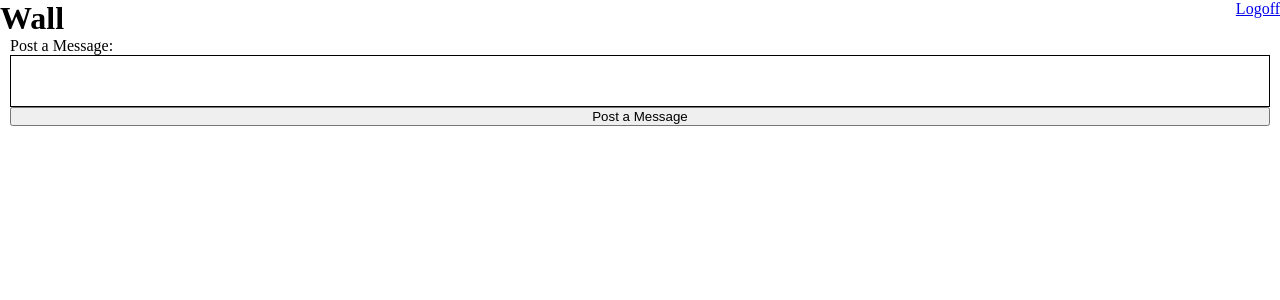
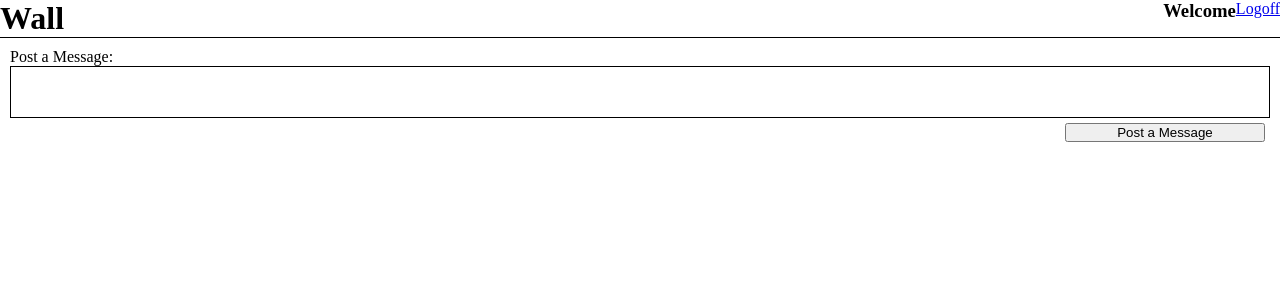
Before and after one commit to mateogolf/sql-flask, a Flask app: template wall/templates/wall.html in a window 1280 px wide. Shown: the top 300 px of the page. Run offline with Flask 2, Linux system fonts and the light colour scheme; the template is opened without the code that fills it, so the values that code supplies are empty.

Commit message:
Updated Wall Assignment

```diff
--- a/wall/server.py
+++ b/wall/server.py
@@ -170,8 +170,8 @@ def comment(message_id):
         return redirect('/wall')
 
 
-@app.route('/logout')
-def message():
-    session['user_id'] = 0
+@app.route('/logoff')
+def logout():
+    session.clear()
     return redirect('/')
 app.run(debug=True)
--- a/wall/static/style.css
+++ b/wall/static/style.css
@@ -7,14 +7,20 @@ header{
     display: flex;
     flex-direction: row;
     justify-content: space-between;
+    border-bottom: 1px solid black;
 }
 .user{
     display:flex;
 }
-form{
+form#message{
     display: flex;
     flex-direction: column;
-    margin: 0px 10px;
+    margin: 10px;
+}
+form.wall{
+    display: flex;
+    flex-direction: column;
+    margin: 10px 0px;
 }
 .content{
     width: auto;
@@ -27,8 +33,13 @@ article{
     padding: 10px;
 }
 article div,article form{
-    margin-left: 30px;
+    margin-left: 25px;
 }
 article p{
     margin: 5px 0px;
 }
+form.wall input:last-of-type, form#message input:last-of-type{
+    width: 200px;
+    align-self: flex-end;
+    margin: 5px;
+}
--- a/wall/templates/wall.html
+++ b/wall/templates/wall.html
@@ -9,11 +9,11 @@
     <header>
         <h1>Wall</h1>
         <div class="user">
-            <h3>{{user.first_name}}</h3>
-            <a href="/logoff/{{user.id}}">Logoff</a>
+            <h3>Welcome {{user.first_name}}</h3>
+            <a href="/logoff">Logoff</a>
         </div>
     </header>
-    <form action="/message" method="post">
+    <form id="message" action="/message" method="post">
         <label for="content">Post a Message:</label>
         <input type="text" class="content" name="content">
         <input type="submit" value="Post a Message">
@@ -31,20 +31,26 @@
             <!--Message Content-->
             <h4>{{ message['first_name'] }} {{ message['last_name'] }}  - {{message['updated_at'].strftime('%b %d %Y')}}</h4>
             <p>{{message.message}}</p>
+            <div class="comments">
             {%for comment in comments%}
-            <div class="comments">
+                {%if comment.message_id == message['id']%}
+
                         <!--Comment Content-->
                         <h5>{{comment['first_name']}} {{comment['last_name']}} - {{comment['updated_at'].strftime('%b %d %Y')}}</h5>
                         <p>{{comment.comment}}</p>
-            </div>
+
+                {% endif %}
             {% endfor %}
                 <!--Post a Comment Form for each message-->
-            <form action="/comment/{{message.id}}" method="post">
+                <form class="wall" action="/comment/{{message.id}}" method="post">
                     <label for="content">Post a Comment:</label>
                     <input type="text" class="content" name="content">
                     <input type="submit" value="Post a Comment">
                 </form>
             </div>
+
+
+        </div>
         {% endfor %}
     </article>
 </body>
```
Lines whose indentation alone changed are shown as unchanged.
